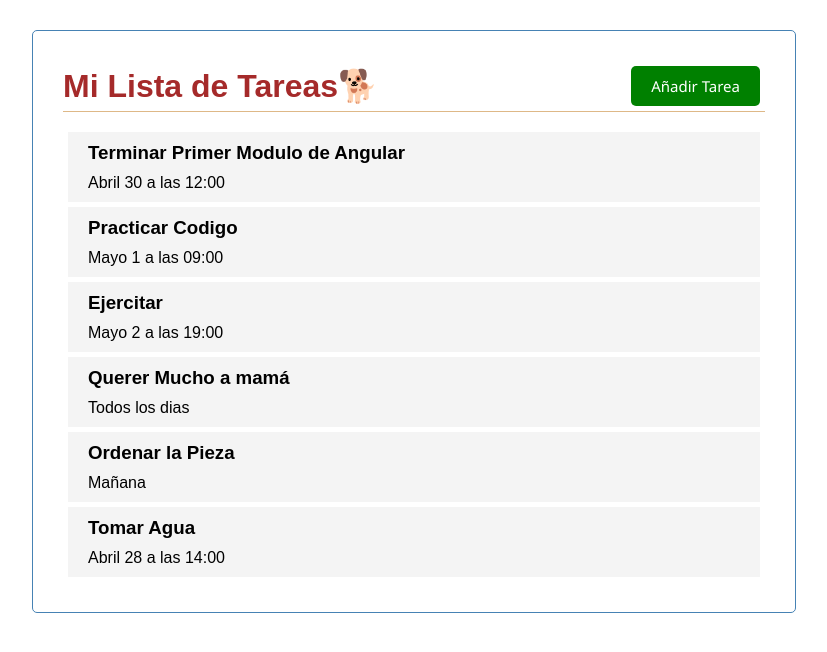
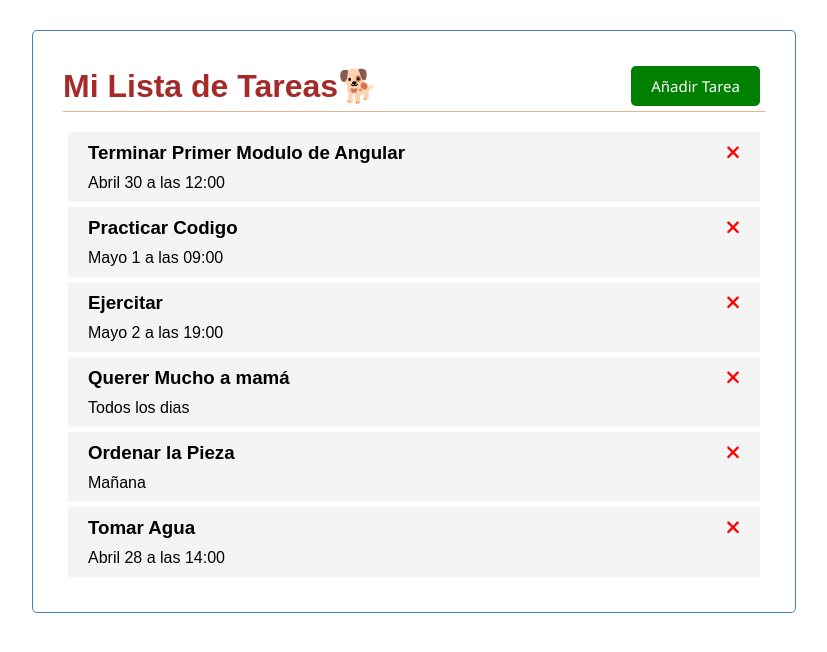
Before and after one commit to DanidelSur/mi_Primera_app_Angular, an Angular app: page / in a window 1280 px wide. Shown: the top 652 px of the page, without its empty margins (226-1053 px from the left). Built offline with nearby package versions, Linux system fonts and the light colour scheme.

Commit message:
Se añadio FontAwesome

```diff
--- a/package.json
+++ b/package.json
@@ -18,6 +18,11 @@
     "@angular/platform-browser": "~13.3.0",
     "@angular/platform-browser-dynamic": "~13.3.0",
     "@angular/router": "~13.3.0",
+    "@fortawesome/angular-fontawesome": "^0.10.2",
+    "@fortawesome/fontawesome-svg-core": "^6.1.0",
+    "@fortawesome/free-brands-svg-icons": "^6.1.0",
+    "@fortawesome/free-regular-svg-icons": "^6.1.0",
+    "@fortawesome/free-solid-svg-icons": "^6.1.0",
     "rxjs": "~7.5.0",
     "tslib": "^2.3.0",
     "zone.js": "~0.11.4"
--- a/src/app/app.module.ts
+++ b/src/app/app.module.ts
@@ -6,6 +6,7 @@
 import { ButtonComponent } from './components/button/button.component';
 import { TasksComponent } from './components/tasks/tasks.component';
 import { TaskItemComponent } from './components/task-item/task-item.component';
+import { FontAwesomeModule } from '@fortawesome/angular-fontawesome';
 
 @NgModule({
   declarations: [
@@ -16,7 +17,8 @@
     TaskItemComponent
   ],
   imports: [
-    BrowserModule
+    BrowserModule,
+    FontAwesomeModule
   ],
   providers: [],
   bootstrap: [AppComponent]
--- a/src/app/components/task-item/task-item.component.html
+++ b/src/app/components/task-item/task-item.component.html
@@ -1,4 +1,4 @@
 <div class="task">
-    <h3>{{tarea.texto}}</h3>
+    <h3>{{tarea.texto}} <fa-icon [icon]="faTimes" [ngStyle]="{'color':'red'}"></fa-icon></h3>
     <p>{{tarea.dia}}</p>
 </div>
--- a/src/app/components/task-item/task-item.component.ts
+++ b/src/app/components/task-item/task-item.component.ts
@@ -1,6 +1,8 @@
 import { Component, OnInit, Input } from '@angular/core';
 import { TAREA } from 'src/app/TAREA';
 import { listaDeTAREAS } from 'src/app/mock-tareas';
+import { faTimes } from '@fortawesome/free-solid-svg-icons';
+
 
 @Component({
   selector: 'app-task-item',
@@ -11,6 +13,8 @@
 
   @Input() tarea: TAREA = listaDeTAREAS[0]
 
+  faTimes = faTimes;
+
   constructor() { }
 
   ngOnInit(): void {
--- a/src/app/components/tasks/tasks.component.ts
+++ b/src/app/components/tasks/tasks.component.ts
@@ -10,6 +10,7 @@
 
   unasTareas: TAREA[] = listaDeTAREAS
 
+
   constructor() { }
 
   ngOnInit(): void {
```
Also changed, not shown: 1 other file (tests, documents, lock files or other folders).
